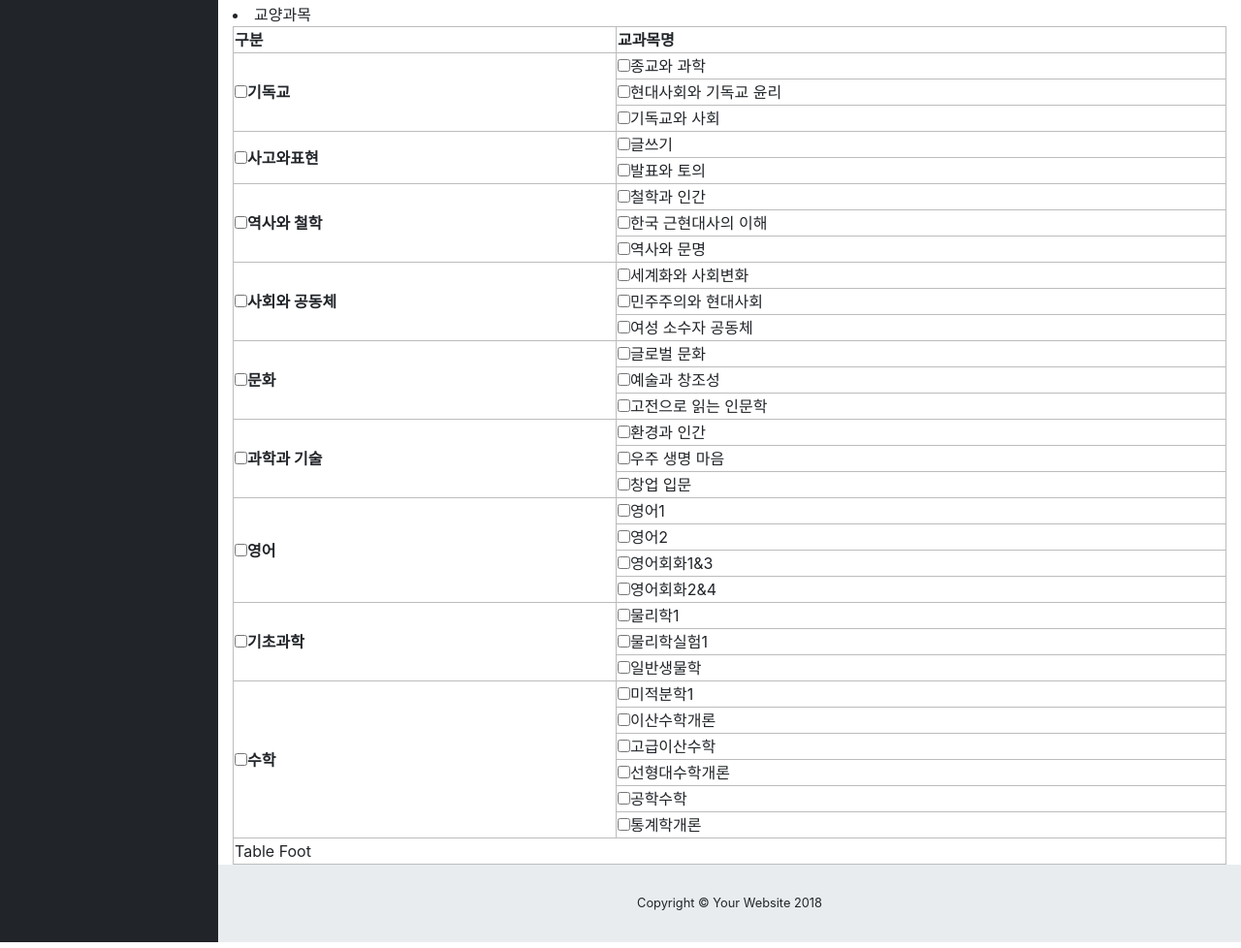
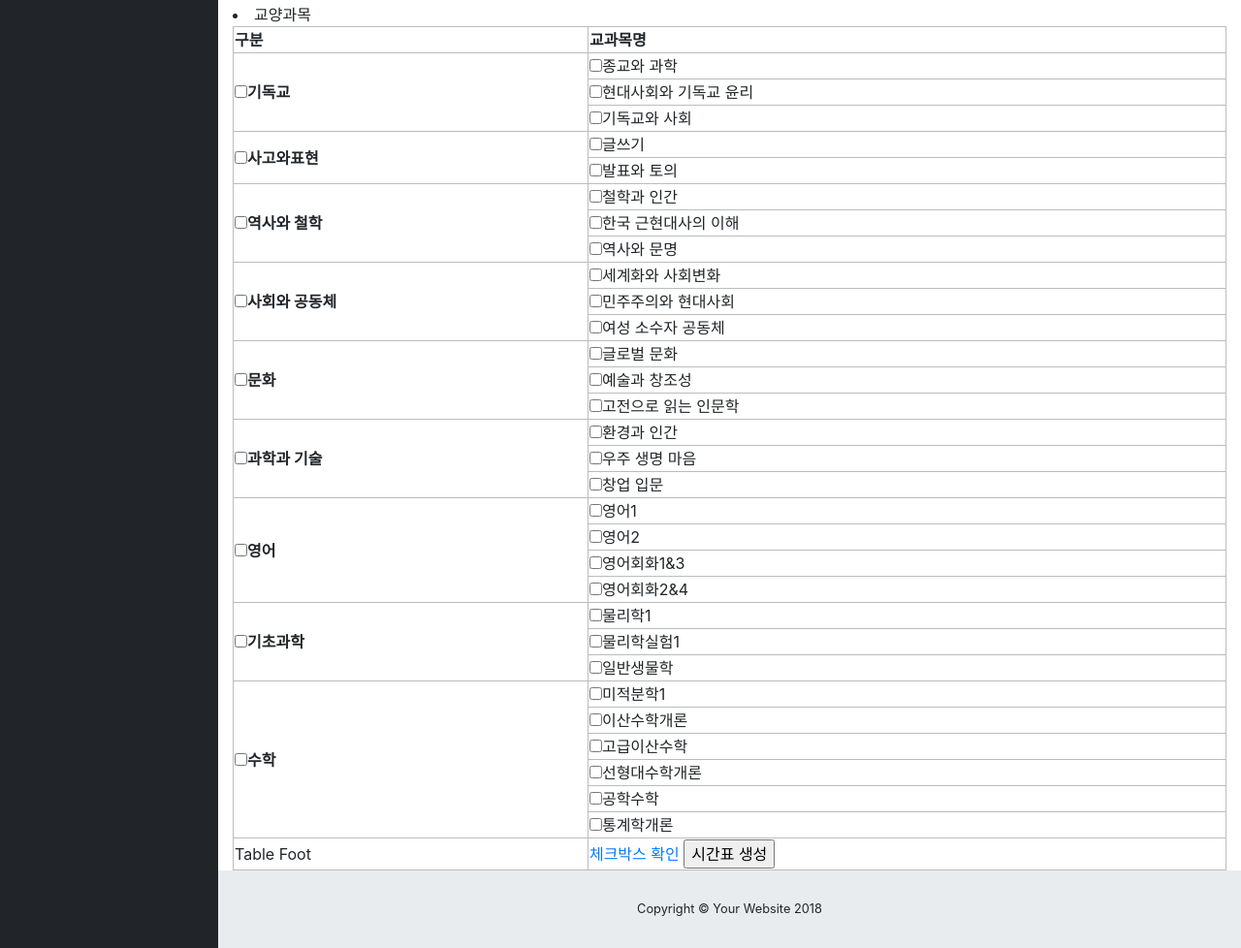
Before and after one commit to kjr2020/2018_TeamProject, a website with bundled scripts: page curriculum.html in a window 1280 px wide. Shown: the part 806-1784 px from the top of the page at 97% size. Built offline with nearby package versions, Linux system fonts and the light colour scheme.

Commit message:
sb-admin.js, sb-admin.min.js 재배치 + 팝업창을 위한 displayTable.html 및 tableOption.html 생성 + curriculum.html의 table 부분에 form태그 부착 및 checkbox id 삭제 후 name = "b"로 수정 + script 코딩 + tfoot에 확인용 버튼 및 팝업버튼 구현

```diff
--- a/curriculum.html
+++ b/curriculum.html
@@ -8,6 +8,25 @@
     <meta name="viewport" content="width=device-width, initial-scale=1, shrink-to-fit=no">
     <meta name="description" content="">
     <meta name="author" content="">
+
+    <script src="js\dataContainer.js"></script>
+    <script type="text/javascript">
+    let ckbx = document.getElementsByName('b');
+    let makePop = function(){
+      window.open("tableOption.html","","width=400, height=400, left=100, top=50");
+      for(let i = 0; i < ckbx.length; i++){
+        if(ckbx[i].checked){
+          //sendData(lecture[i]);//dataContainer에 저장된 lecture 중 lecture[i]를 전송한다.
+        }
+      }
+    }
+    // 체크박스 클릭 시 데이터 기록
+    let check = function(){
+      for (let i = 0; i < ckbx.length; i++) {
+        if(ckbx[i].checked) alert(ckbx[i].checked);
+      }
+    }
+    </script>
 
     <title>Welcome to "C"간표</title>
 
@@ -131,7 +150,9 @@
                 table, th, td {
                   border: 1px solid #bcbcbc;
                 }
-              </style>
+          </style>
+
+          <form class="" action="dataContainer.js" method="get">
 
           <table>
               <thead>
@@ -143,102 +164,102 @@
               </thead>
               <tbody>
                 <tr><!--첫줄-->
-                  <th rowspan="3"><input type="checkbox" id="a">기독교</th>
-                  <td><input type="checkbox" id="a">종교와 과학</td>
+                  <th rowspan="3"><input type="checkbox" name="b">기독교</th>
+                  <td><input type="checkbox" name="b">종교와 과학</td>
                 </tr>
                 <tr>
-                  <td><input type="checkbox" id="a">현대사회와 기독교 윤리</th>
+                  <td><input type="checkbox" name="b">현대사회와 기독교 윤리</th>
                 </tr>
                 <tr>
-                  <td><input type="checkbox" id="a">기독교와 사회</th>
+                  <td><input type="checkbox" name="b">기독교와 사회</th>
                 </tr>
 
-                <th rowspan="2"><input type="checkbox" id="a">사고와표현</th>
-                <td><input type="checkbox" id="a">글쓰기</td>
+                <th rowspan="2"><input type="checkbox" name="b">사고와표현</th>
+                <td><input type="checkbox" name="b">글쓰기</td>
               </tr>
               <tr>
-                <td><input type="checkbox" id="a">발표와 토의</th>
+                <td><input type="checkbox" name="b">발표와 토의</th>
               </tr>
 
-              <th rowspan="3"><input type="checkbox" id="a">역사와 철학</th>
-              <td><input type="checkbox" id="a">철학과 인간</td>
+              <th rowspan="3"><input type="checkbox" name="b">역사와 철학</th>
+              <td><input type="checkbox" name="b">철학과 인간</td>
             </tr>
             <tr>
-              <td><input type="checkbox" id="a">한국 근현대사의 이해</td>
+              <td><input type="checkbox" name="b">한국 근현대사의 이해</td>
             </tr>
             <tr>
-              <td><input type="checkbox" id="a">역사와 문명</td>
+              <td><input type="checkbox" name="b">역사와 문명</td>
             </tr>
 
-            <th rowspan="3"><input type="checkbox" id="a">사회와 공동체</th>
-            <td><input type="checkbox" id="a">세계화와 사회변화</td>
+            <th rowspan="3"><input type="checkbox" name="b">사회와 공동체</th>
+            <td><input type="checkbox" name="b">세계화와 사회변화</td>
             </tr>
             <tr>
-            <td><input type="checkbox" id="a">민주주의와 현대사회</td>
+            <td><input type="checkbox" name="b">민주주의와 현대사회</td>
             </tr>
             <tr>
-            <td><input type="checkbox" id="a">여성 소수자 공동체</td>
+            <td><input type="checkbox" name="b">여성 소수자 공동체</td>
             </tr>
 
-            <th rowspan="3"><input type="checkbox" id="a">문화</th>
-            <td><input type="checkbox" id="a">글로벌 문화</td>
+            <th rowspan="3"><input type="checkbox" name="b">문화</th>
+            <td><input type="checkbox" name="b">글로벌 문화</td>
             </tr>
             <tr>
-            <td><input type="checkbox" id="a">예술과 창조성</td>
+            <td><input type="checkbox" name="b">예술과 창조성</td>
             </tr>
             <tr>
-            <td><input type="checkbox" id="a">고전으로 읽는 인문학</td>
+            <td><input type="checkbox" name="b">고전으로 읽는 인문학</td>
             </tr>
 
-            <th rowspan="3"><input type="checkbox" id="a">과학과 기술</th>
-            <td><input type="checkbox" id="a">환경과 인간</td>
+            <th rowspan="3"><input type="checkbox" name="b">과학과 기술</th>
+            <td><input type="checkbox" name="b">환경과 인간</td>
             </tr>
             <tr>
-            <td><input type="checkbox" id="a">우주 생명 마음</td>
+            <td><input type="checkbox" name="b">우주 생명 마음</td>
             </tr>
             <tr>
-            <td><input type="checkbox" id="a">창업 입문</td>
+            <td><input type="checkbox" name="b">창업 입문</td>
             </tr>
 
-            <th rowspan="4"><input type="checkbox" id="a">영어</th>
-            <td><input type="checkbox" id="a">영어1</td>
+            <th rowspan="4"><input type="checkbox" name="b">영어</th>
+            <td><input type="checkbox" name="b">영어1</td>
             </tr>
             <tr>
-            <td><input type="checkbox" id="a">영어2</td>
+            <td><input type="checkbox" name="b">영어2</td>
             </tr>
             <tr>
-            <td><input type="checkbox" id="a">영어회화1&3</td>
+            <td><input type="checkbox" name="b">영어회화1&3</td>
             </tr>
             <tr>
-            <td><input type="checkbox" id="a">영어회화2&4</td>
+            <td><input type="checkbox" name="b">영어회화2&4</td>
             </tr>
 
-            <th rowspan="3"><input type="checkbox" id="a">기초과학</th>
-            <td><input type="checkbox" id="a">물리학1</td>
+            <th rowspan="3"><input type="checkbox" name="b">기초과학</th>
+            <td><input type="checkbox" name="b">물리학1</td>
             </tr>
             <tr>
-            <td><input type="checkbox" id="a">물리학실험1</td>
+            <td><input type="checkbox" name="b">물리학실험1</td>
             </tr>
             <tr>
-            <td><input type="checkbox" id="a">일반생물학</td>
+            <td><input type="checkbox" name="b">일반생물학</td>
             </tr>
 
-            <th rowspan="6"><input type="checkbox" id="a">수학</th>
-            <td><input type="checkbox" id="a">미적분학1</td>
+            <th rowspan="6"><input type="checkbox" name="b">수학</th>
+            <td><input type="checkbox" name="b">미적분학1</td>
             <tr>
-            <td><input type="checkbox" id="a">이산수학개론</td>
+            <td><input type="checkbox" name="b">이산수학개론</td>
             </tr>
             <tr>
-            <td><input type="checkbox" id="a">고급이산수학</td>
+            <td><input type="checkbox" name="b">고급이산수학</td>
           </tr>
             <tr>
-            <td><input type="checkbox" id="a">선형대수학개론</td>
+            <td><input type="checkbox" name="b">선형대수학개론</td>
             </tr>
             <tr>
-            <td><input type="checkbox" id="a">공학수학</td>
+            <td><input type="checkbox" name="b">공학수학</td>
             </tr>
             <tr>
-            <td><input type="checkbox" id="a">통계학개론</td>
+            <td><input type="checkbox" name="b">통계학개론</td>
             </tr>
 
 
@@ -246,12 +267,16 @@
               </tbody>
               <tfoot>
                 <tr>
-                  <td colspan="2">Table Foot</td>
+                  <td>Table Foot</td>
+                  <td><!-- 체크박스에 대한 확인 -->
+                  <a href="javascript:check();">체크박스 확인</a>
+                  <input type="button" name="makeTable" value="시간표 생성" onclick="makePop();">
+                  </td>
                 </tr>
               </tfoot>
             </table>
 
-
+          </form>
 
 
 
--- /dev/null
+++ b/js/sb-admin.js
@@ -0,0 +1,40 @@
+(function($) {
+  "use strict"; // Start of use strict
+
+  // Toggle the side navigation
+  $("#sidebarToggle").on('click',function(e) {
+    e.preventDefault();
+    $("body").toggleClass("sidebar-toggled");
+    $(".sidebar").toggleClass("toggled");
+  });
+
+  // Prevent the content wrapper from scrolling when the fixed side navigation hovered over
+  $('body.fixed-nav .sidebar').on('mousewheel DOMMouseScroll wheel', function(e) {
+    if ($(window).width() > 768) {
+      var e0 = e.originalEvent,
+        delta = e0.wheelDelta || -e0.detail;
+      this.scrollTop += (delta < 0 ? 1 : -1) * 30;
+      e.preventDefault();
+    }
+  });
+
+  // Scroll to top button appear
+  $(document).on('scroll',function() {
+    var scrollDistance = $(this).scrollTop();
+    if (scrollDistance > 100) {
+      $('.scroll-to-top').fadeIn();
+    } else {
+      $('.scroll-to-top').fadeOut();
+    }
+  });
+
+  // Smooth scrolling using jQuery easing
+  $(document).on('click', 'a.scroll-to-top', function(event) {
+    var $anchor = $(this);
+    $('html, body').stop().animate({
+      scrollTop: ($($anchor.attr('href')).offset().top)
+    }, 1000, 'easeInOutExpo');
+    event.preventDefault();
+  });
+
+})(jQuery); // End of use strict
```
Also changed, not shown: displayTable.html (added), js/sb-admin.min.js (added), tableOption.html (added).
